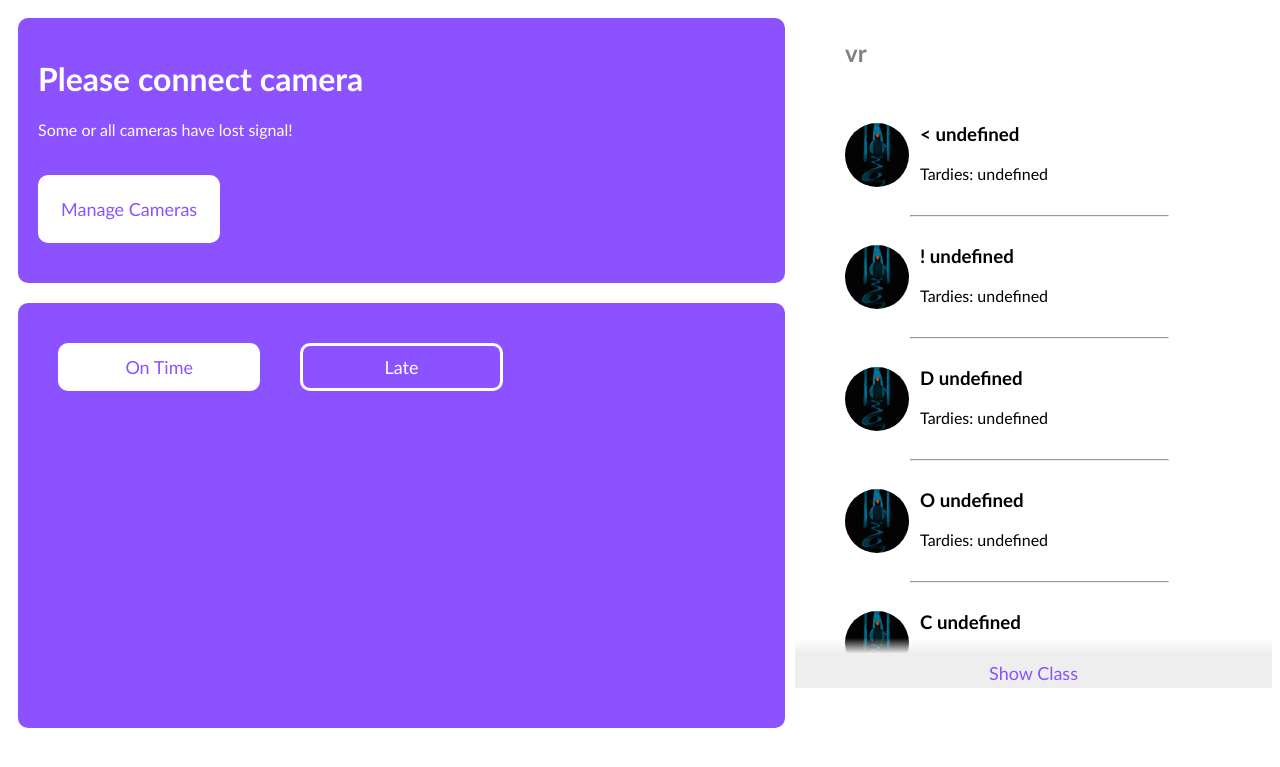
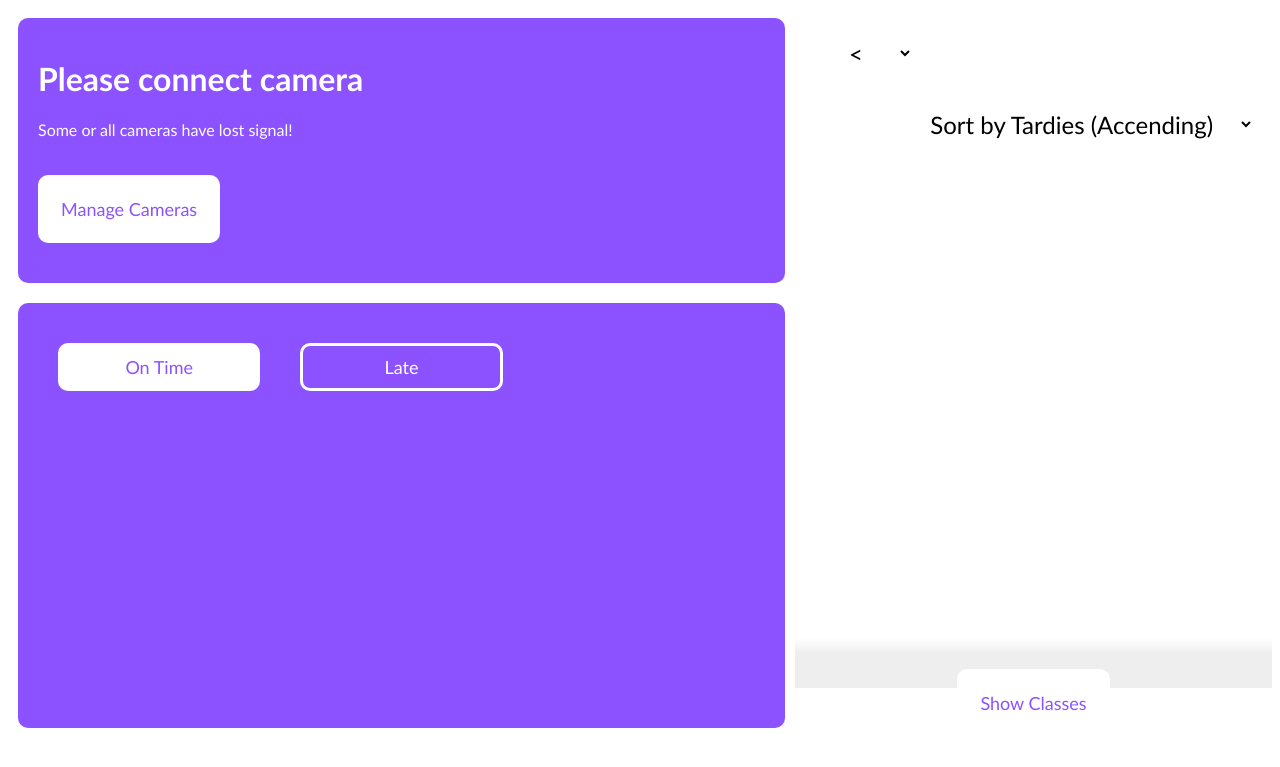
Before and after one commit to Louis-Ladd/FRAttendance, a Flask app: template src/dashboardapp/templates/dashboard.html in a window 1280 px wide. Shown: the top 767 px of the page. Run offline with Flask 3, Linux system fonts and the light colour scheme; the template is opened without the code that fills it, so the values that code supplies are empty.

Commit message:
Sort by / Class selection on home page

```diff
--- a/src/dashboardapp/static/css/dashboard.css
+++ b/src/dashboardapp/static/css/dashboard.css
@@ -43,6 +43,22 @@ html {
     background-color:#8C52FF;
 }
 
+select {
+    background: none;
+    border: none;
+    padding: 20px;
+    font-size: x-large;
+    transition: ease .3s;
+}
+
+select:focus {
+    outline: none;
+}
+
+select:hover {
+    filter: drop-shadow(0px 0px 10px black);
+}
+
 .classlist {
     grid-column: span 2;
     width: 90%;
@@ -60,6 +76,10 @@ html {
     color: gray;
     border-radius: 10px;
     padding: 20px;
+}
+
+.fade-list .filled-button {
+    transform: translateY(40px);
 }
 
 .fade-list {
--- a/src/dashboardapp/static/js/dashboard.js
+++ b/src/dashboardapp/static/js/dashboard.js
@@ -1,3 +1,6 @@
+const classListSelect = document.getElementById("classListDropdown");
+const classListSortby = document.getElementById("classListSortby");
+
 function tabSwitch(id){
     const filters = document.getElementById("filters");
 
@@ -25,28 +28,41 @@ function tabSwitch(id){
     //TODO: Validate this code please, this feels wrong... it is js tho - Louis
 }
 
-String.prototype.format = function () {
-    var args = arguments;
-    return this.replace(/{([0-9]+)}/g, function (match, index) {
-        return typeof args[index] == 'undefined' ? match : args[index];
-    });
-};
-
 function makeClassList(className) {
-    document.getElementById("classListTitle").innerHTML = className
-    $.get('/database/getClass/{0}/20'.format(className), function(data){
+    $.get(`/database/getClass/${className}/20`, function(data){
         makeClassListFromData(data);
     });
 }
 
 // Yippee, building element from scratch - Louis
 function makeClassListFromData(data) {
-    var studentElement = document.createElement("ul");
+    document.getElementById("classList").innerHTML = "";
+    let studentElement = document.createElement("ul");
+
+    switch (document.getElementById("classListSortby").value) {
+        case "0"://sort by tardies Acc
+            data = data.sort(function (a, b) { return a[4] - b[4]; });
+            break;
+        case "1"://sort by tardies Dec
+            data = data.sort(function (a, b) { return b[4] - a[4]; });
+            break;
+        case "2"://sort by last name A to Z
+            data = data.sort(function (a,b) {
+                return a[1].localeCompare(b[1]);
+            });
+            break;
+        case "3"://sort by last name Z to A
+            data = data.sort (function (a,b) {
+                return b[1].localeCompare(a[1]);
+            })
+            break;
+    }
+
     for (var i = 0; i < data.length; i++){
-        var item = document.createElement("li");
-        var textDiv = document.createElement("div");
-        var image = document.createElement("img")
-        var name = document.createElement("h3");
+        let item = document.createElement("li");
+        let textDiv = document.createElement("div");
+        let image = document.createElement("img")
+        let name = document.createElement("h3");
         name.textContent = data[i][0] + " ";
         name.textContent += data[i][1];
         image.src = "static/media/avatar.jpg"
@@ -62,5 +78,18 @@ function makeClassListFromData(data) {
     }
     document.getElementById("classList").appendChild(studentElement)
 }
-//document.getElementById("classList").appendChild(makeClassList())
-makeClassList("vr")
+
+$.get("/users/getClasses", function(data){
+    for (var i = 0; i < data.length; i++){
+        classListSelect.innerHTML += "<option value=" + data[i] + ">" + data[i] + "</option>";
+    }
+    makeClassList(classListSelect.value);
+})
+
+
+classListSelect.addEventListener("change", function() {
+    makeClassList(classListSelect.value);
+})
+classListSortby.addEventListener("change", function() {
+    makeClassList(classListSelect.value);
+})
--- a/src/dashboardapp/templates/dashboard.html
+++ b/src/dashboardapp/templates/dashboard.html
@@ -63,12 +63,18 @@
 			</div>
 			<div class="right-column">
 				<div class="classlist section">
-					<h2 id="classListTitle"></h2>
+					<select id="classListDropdown">
+					</select>
+					<select id="classListSortby" style="float: right;">
+						<option value="0" selected>Sort by Tardies (Accending)</option>
+						<option value="1">Sort by Tardies (Decending)</option>
+						<option value="2">Sort by Last Name (A-Z)</option>
+						<option value="3">Sort by Last Name (Z-A)</option>
+					</select>
 					<div id="classList"></div>
 				</div>
 				<div class="fade-list">
-					<a href="https://previews.123rf.com/images/stylephotographs/stylephotographs1303/stylephotographs130300071/18324100-many-happy-students-holding-their-thumbs-up-in-class.jpg"
-						target="_blank" rel="noopener noreferrer">Show Class</a>
+					<button class="filled-button" onclick="pageSwitch('classes', '3', true)" id="0">Show Classes</button>
 				</div>
 			</div>
 		</div>
```
